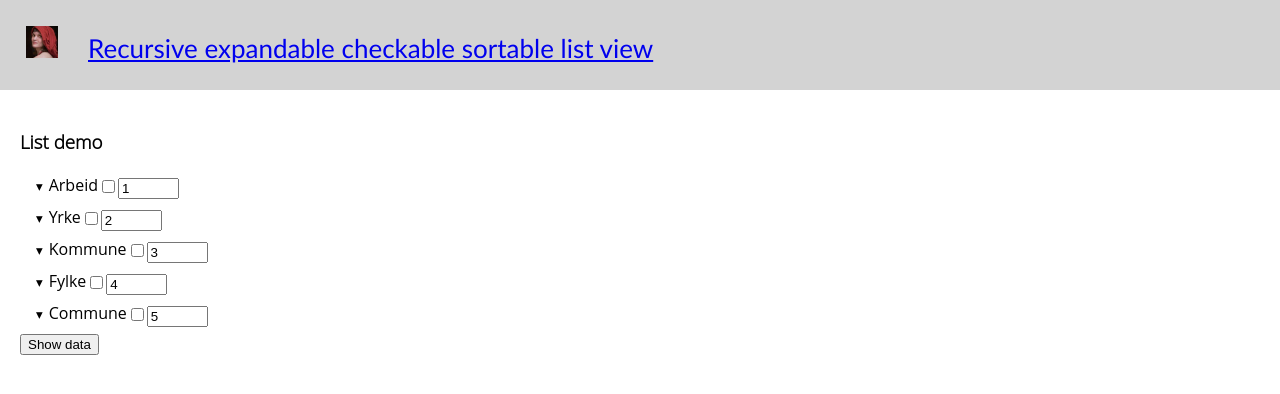
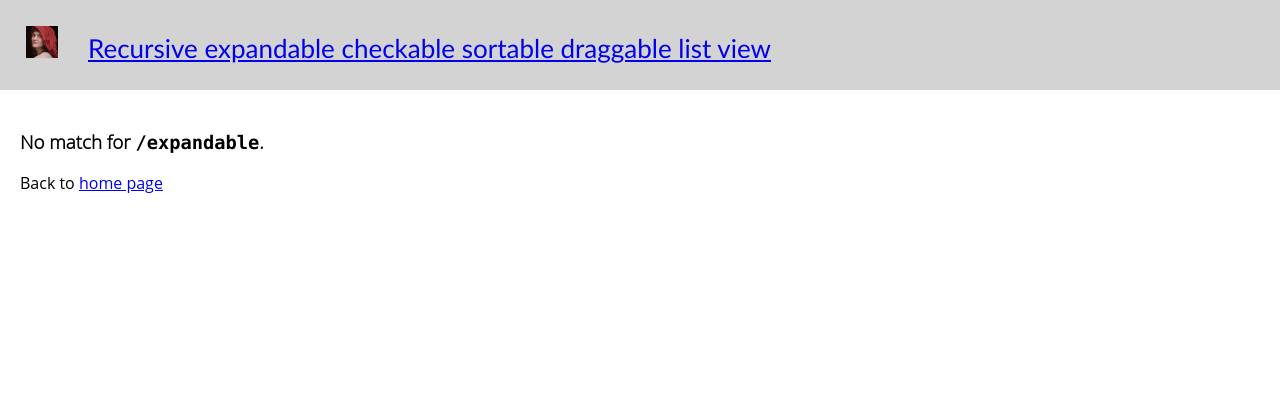
Before and after one commit to alina-lapina/recursive-expandable-sortable-draggable-crud-list, a React (Create React App) app: page /expandable in a window 1280 px wide. Shown: the top 394 px of the page. Built offline with nearby package versions, Linux system fonts and the light colour scheme.

Commit message:
inkl draggble in app title

```diff
--- a/src/components/App.js
+++ b/src/components/App.js
@@ -13,13 +13,13 @@ export default function App() {
                         <div className="App-name">
                             <Link to="/">
                                 <img src={logo} className="App-logo" alt="Alina Lapina's avatar"/>
-                                Recursive expandable checkable sortable list view
+                                Recursive expandable checkable sortable draggable list view
                             </Link>
                         </div>
                     </header>
                     <Switch>
                         <Route path="/" exact component={WelcomePage}/>
-                        <Route path="/expandable" exact component={ListDemo}/>
+                        <Route path="/demo" exact component={ListDemo}/>
                         <Route component={NoMatch}/>
                     </Switch>
                 </div>
--- a/src/components/WelcomePage.jsx
+++ b/src/components/WelcomePage.jsx
@@ -16,7 +16,7 @@ export default function WelcomePage() {
                 >GitHub repository</a>
             </p>
 
-            <button><Link to="/expandable">Show a list</Link></button>
+            <button><Link to="/demo">Show a list</Link></button>
         </div>
     );
 }
```
